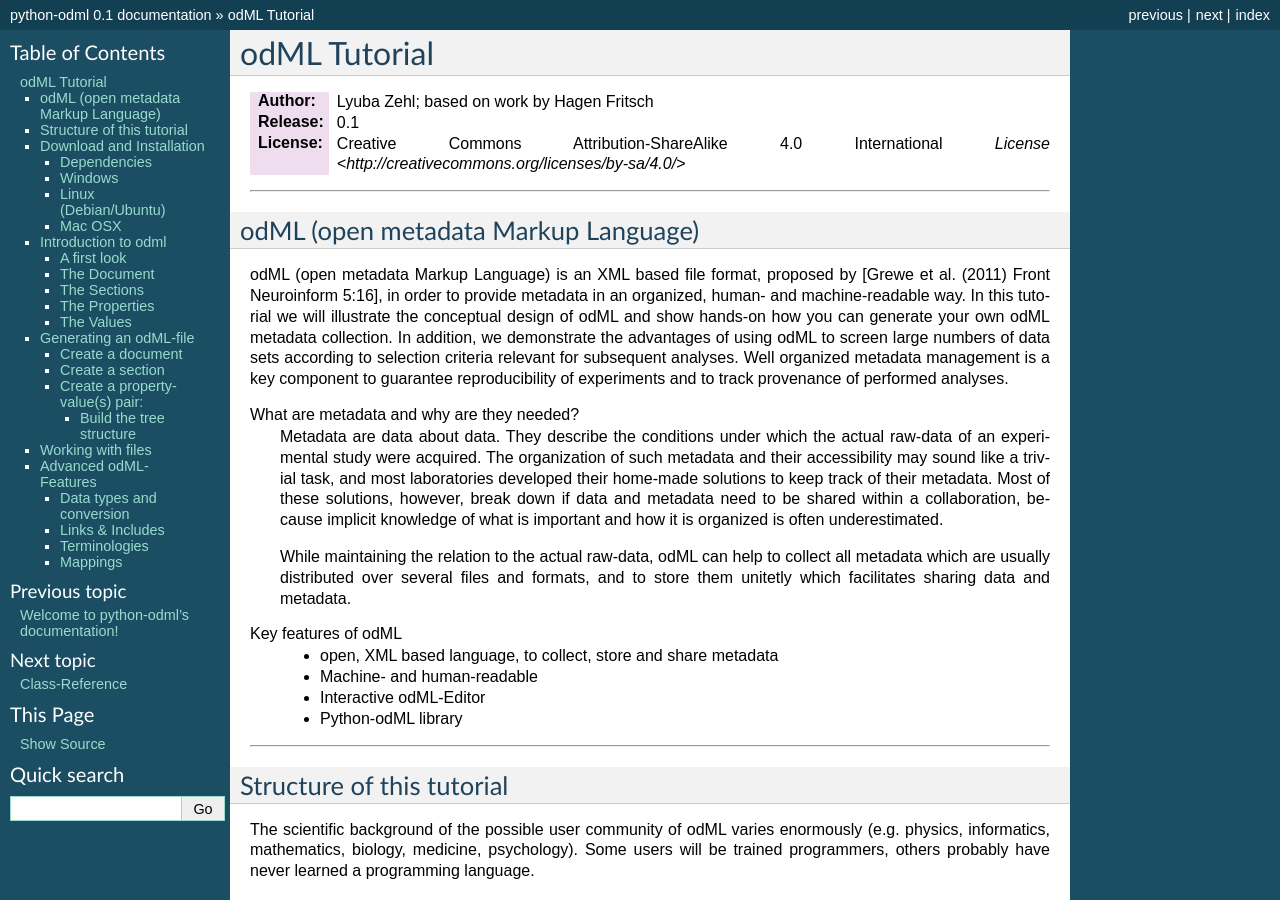
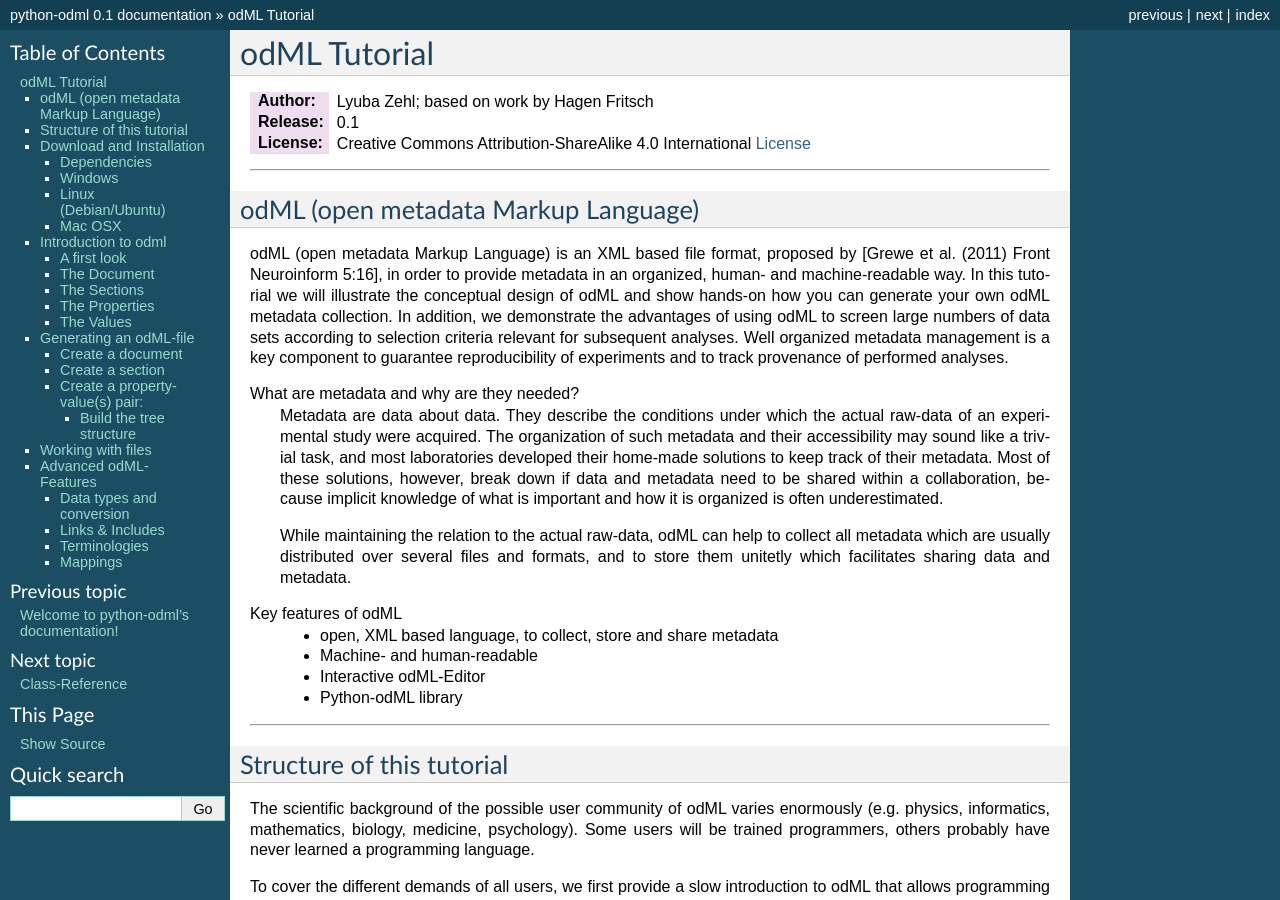
Before and after one commit to G-Node/python-odml, a Sphinx documentation site: the page built from doc/tutorial.rst, in a window 1280 px wide and 900 px high. Built offline with Sphinx 7.4.7, drawn with Linux system fonts in a browser that asks for light colours.

Commit message:
fixed link of license

```diff
--- a/doc/tutorial.rst
+++ b/doc/tutorial.rst
@@ -10,7 +10,7 @@ odML Tutorial
 	0.1
 :License:
 	Creative Commons Attribution-ShareAlike 4.0 International
-	`License <http://creativecommons.org/licenses/by-sa/4.0/>`
+	`License <http://creativecommons.org/licenses/by-sa/4.0/>`_
 -------------------------------------------------------------------------------
 
 
```
